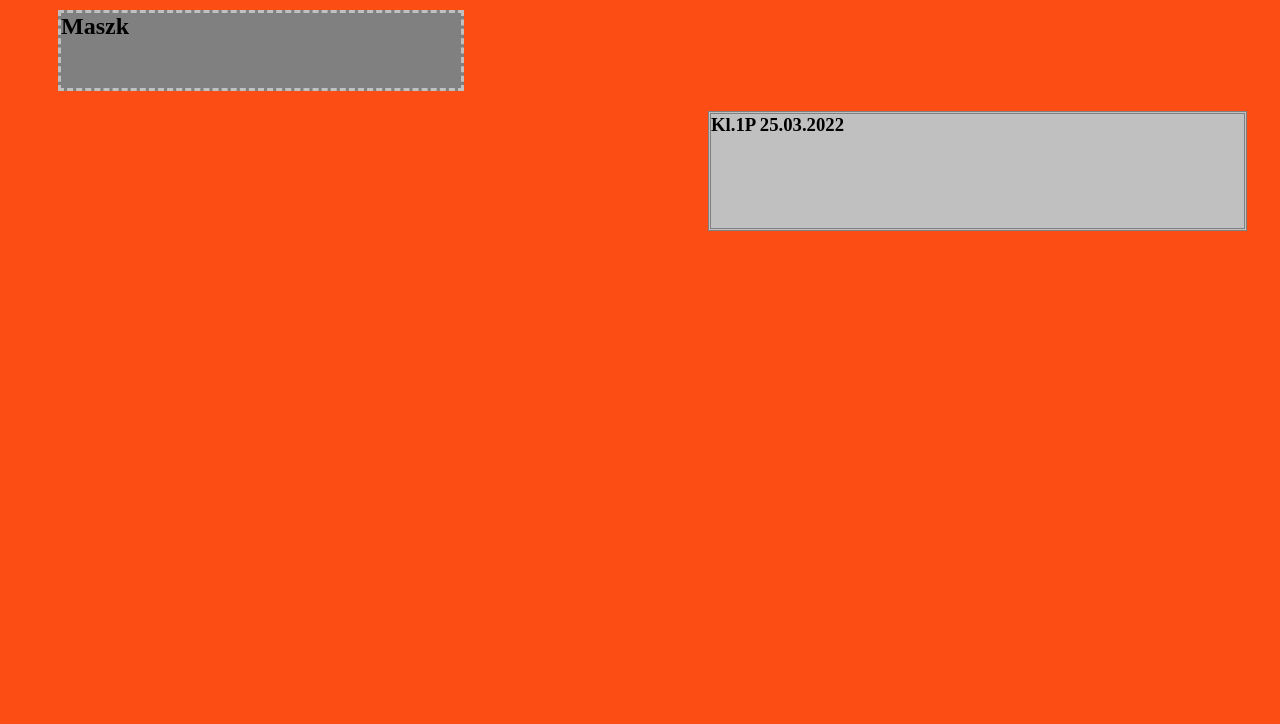
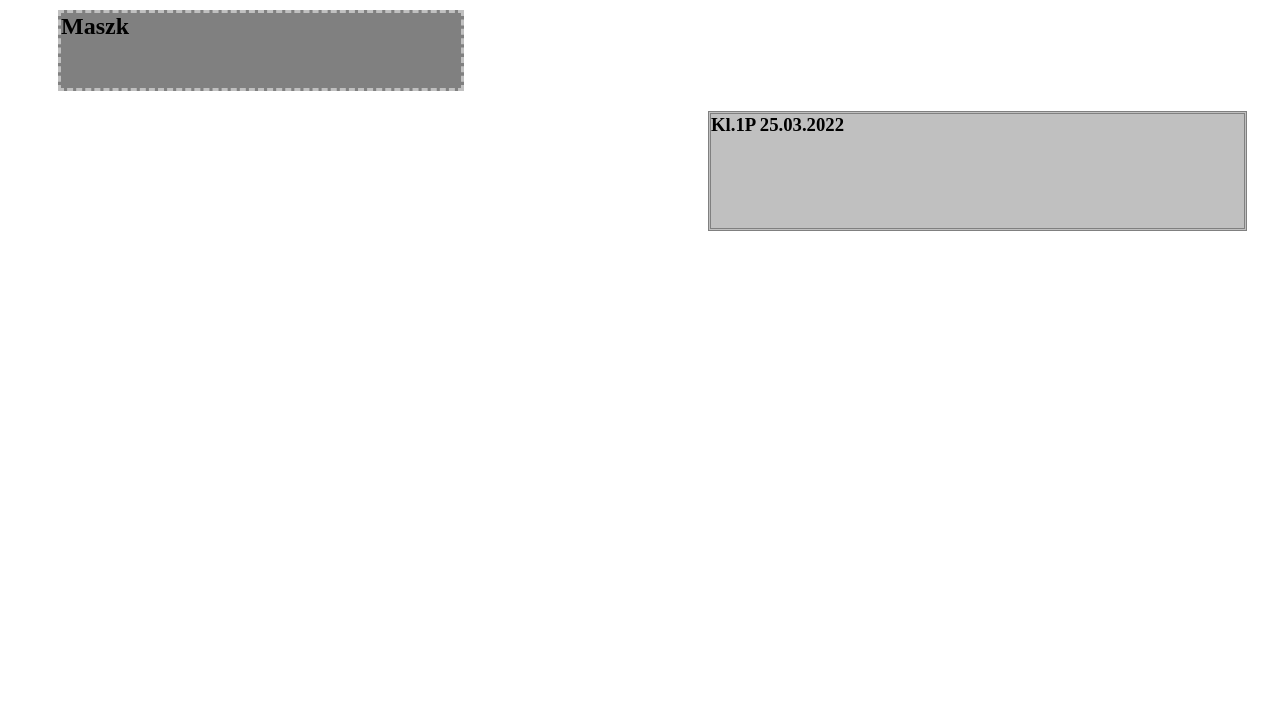
Before and after one commit to M4szkUU/z1_z15_1p_g1, a plain HTML site: page zad34.html in a window 1280 px wide. Shown: the part 76-800 px from the top of the page. Drawn offline with Linux system fonts and the light colour scheme.

Commit message:
Update zad34.html

```diff
--- a/zad34.html
+++ b/zad34.html
@@ -35,7 +35,7 @@ background: silver;
 }
 </style>
 </head>
-<body bgcolor="#FC4E14">
+<body>
 <h1>Alan</h1>
 <h2>Maszk</h2>
   <h3>Kl.1P 25.03.2022</h3>
```
